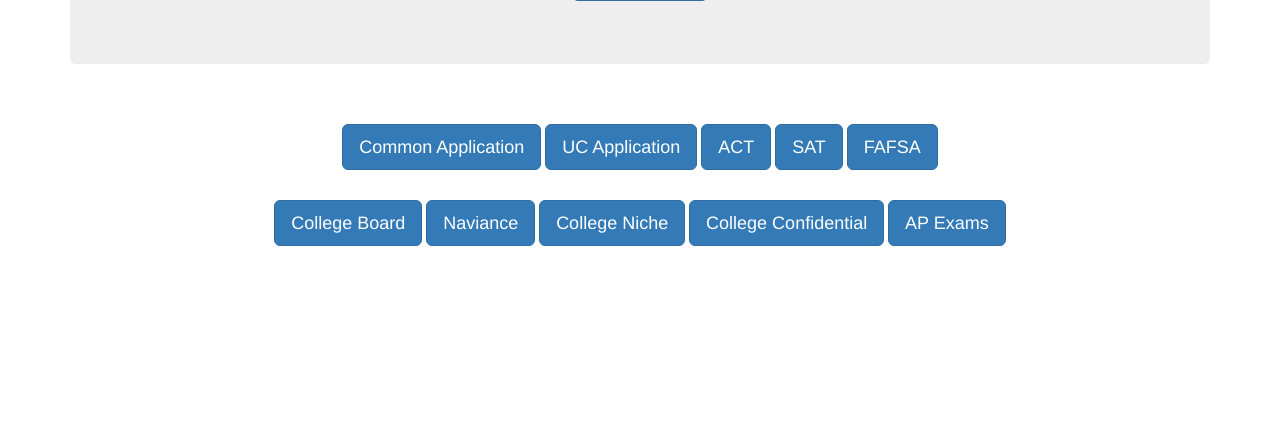
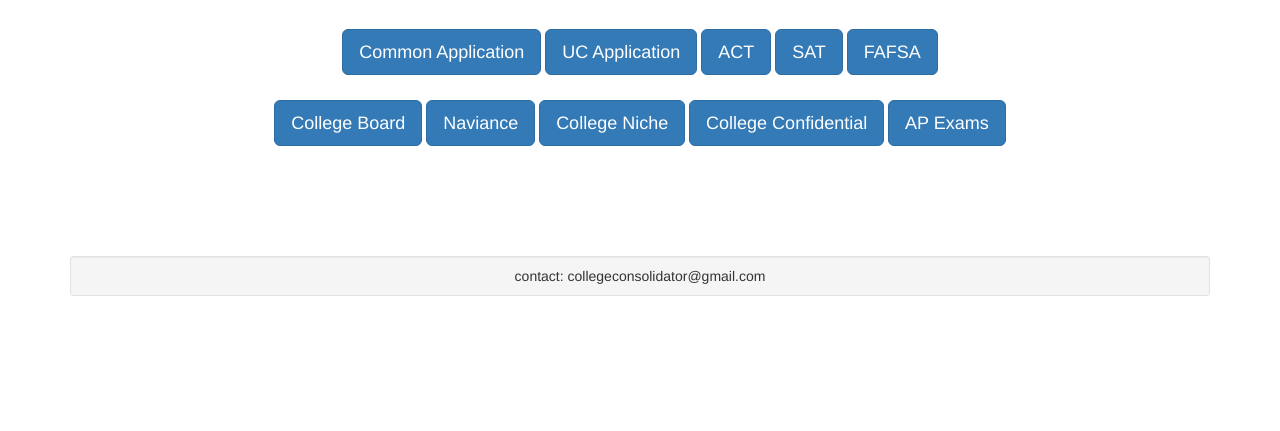
Before and after one commit to emmaling27/college-consolidator, a Flask app: template templates/index.html in a window 1280 px wide. Shown: the part 369-800 px from the top of the page. Run offline with Flask 2, Linux system fonts and the light colour scheme; the template is opened without the code that fills it, so the values that code supplies are empty; some libraries are stand-ins or nearby versions.

Commit message:
updated home page

```diff
--- a/static/styles.css
+++ b/static/styles.css
@@ -82,5 +82,18 @@ h3 {
     padding-top:10px;
 }
 .btn  {
-    margin-top: 30px;
+    margin-top: 15px;
+    margin-bottom: 10px;
 }
+
+.well {
+    margin-top: 100px;
+}
+
+.jumbotron {
+    /*photo taken from this url: http://cambridgerealestate.tumblr.com/post/4103917381/chimneyscape-high-above-lowell-house-at-harvard*/
+    background-image: url(http://31.media.tumblr.com/tumblr_limooripmE1qiovnwo1_1280.jpg);
+    background-position: 0% 25%;
+    background-size: cover;
+    background-repeat: no-repeat;
+}
--- a/templates/index.html
+++ b/templates/index.html
@@ -7,7 +7,6 @@
 {% block main %}
     <div class="jumbotron">
   <h1>College Consolidator</h1>
-  <p>This is a simple hero unit, a simple jumbotron-style component for calling extra attention to featured content or information.</p>
   <p><a href="{{ url_for('map') }}" class="btn btn-primary btn-lg">College Map</a></p>
 </div>
 
@@ -26,5 +25,9 @@
 
 </div>
 
+<div class="well well-sm">
+  contact: collegeconsolidator@gmail.com
+</div>
+
 
 {% endblock %}
```
